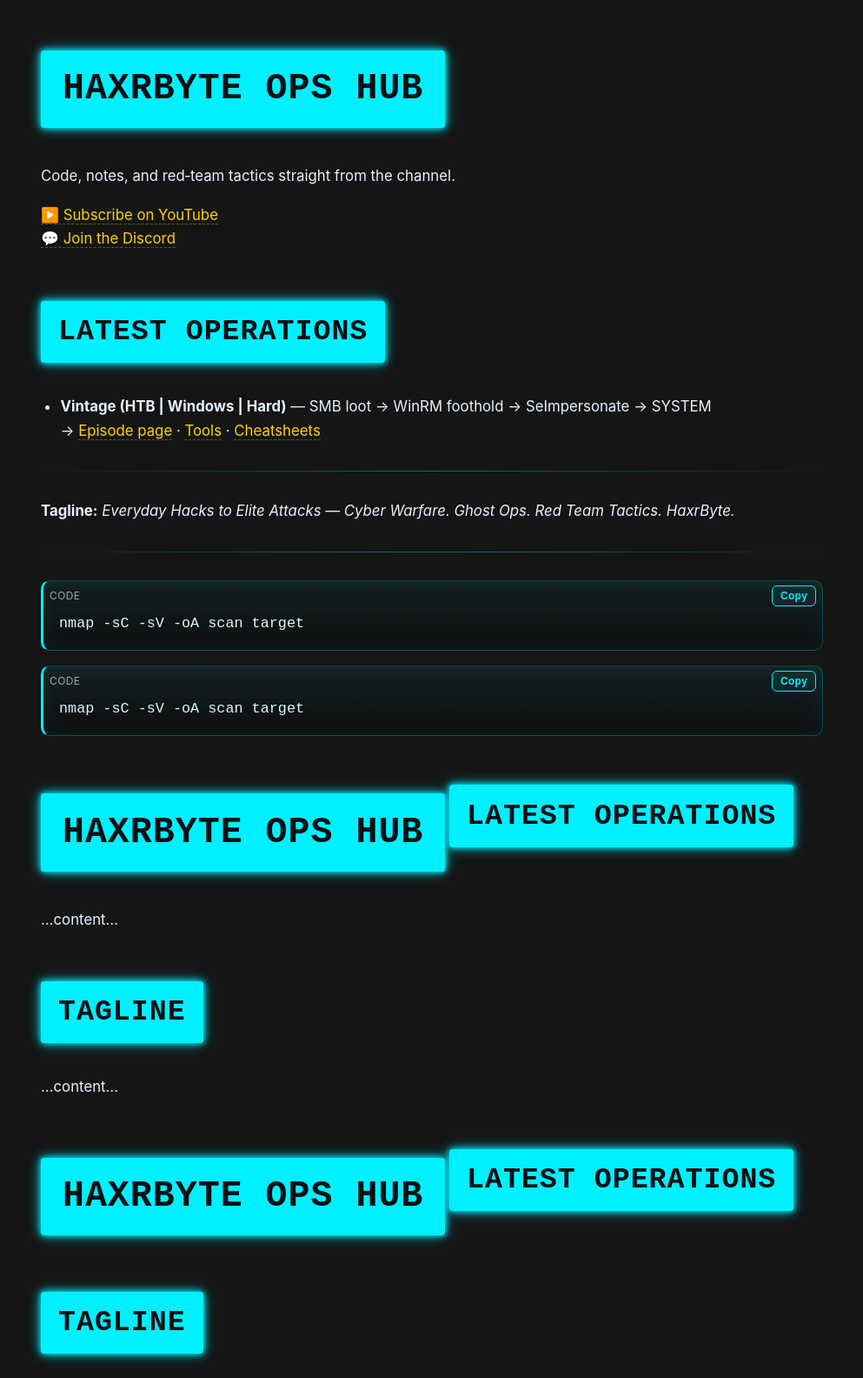
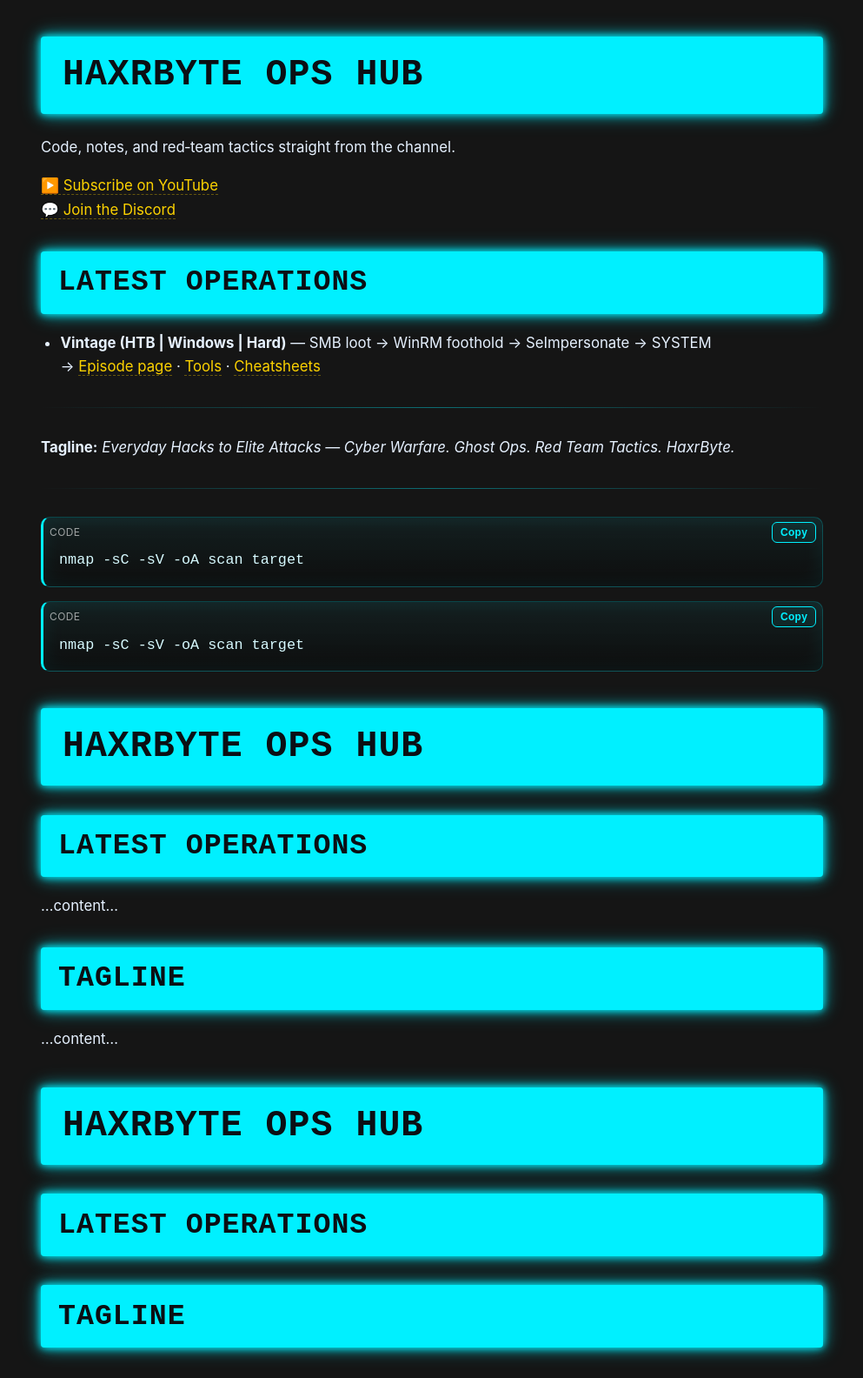
Before and after one commit to haxrbyte/ghost-shell, a Jekyll site: the page built from docs/index.md, in a window 1280 px wide. Shown: the whole page at 87% size, without its empty margins (143-1136 px from the left). Built offline with Jekyll 4.4.1, drawn with Linux system fonts in a browser that asks for light colours; our own code applies the rules of GitHub Pages for plain Markdown files.

Commit message:
Update custom.css

```diff
--- a/docs/assets/css/custom.css
+++ b/docs/assets/css/custom.css
@@ -67,26 +67,20 @@
 */
 
 /* Headings: inverted neon block style */
-/* Neon banner headings: shrink background to text, but stack on separate lines */
 h1, h2, h3, h4, h5, h6 {
-  display: inline-block;          /* background hugs text */
+  display: block;         /* ensures each heading is on its own line */
   padding: 0.25em 0.6em;
-  background: #00F0FF;            /* Electric Blue panel */
-  color: #0b0f14 !important;      /* dark text */
+  background: #00F0FF;
+  color: #0b0f14 !important;
   font-family: 'Fira Code', monospace;
   font-weight: 700;
   letter-spacing: 1px;
   text-transform: uppercase;
-  box-shadow: 0 0 6px #00F0FF, 0 0 12px rgba(0,240,255,.6), 0 0 18px rgba(0,240,255,.4);
+  box-shadow: 0 0 8px #00F0FF,
+              0 0 16px rgba(0,240,255,0.6),
+              0 0 24px rgba(0,240,255,0.4);
   border-radius: 4px;
-  margin: 1.2em 0 0.6em;          /* vertical spacing */
-  vertical-align: top;
-}
-
-/* Force a line break after each heading (works with inline-block) */
-h1::after, h2::after, h3::after, h4::after, h5::after, h6::after {
-  content: "";
-  display: block;                  /* creates a line break */
+  margin: 1em 0 0.6em;
 }
 
 h1{ font-size: clamp(2rem, 3.6vw, 2.6rem); }
```
